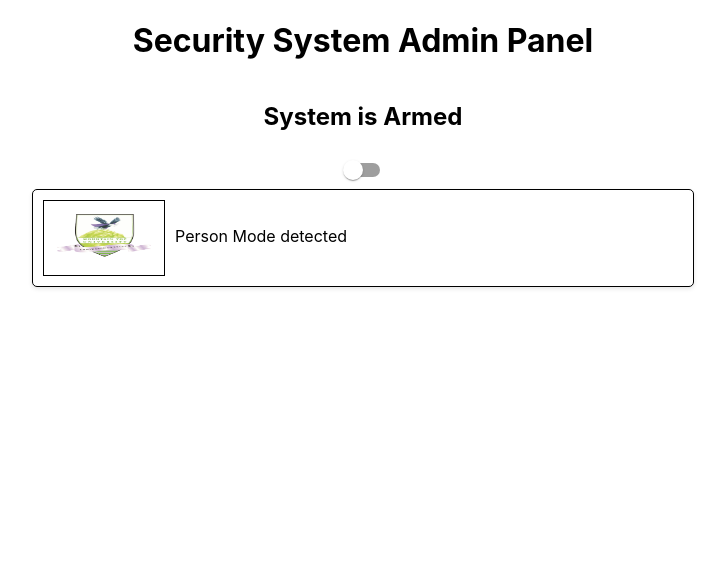
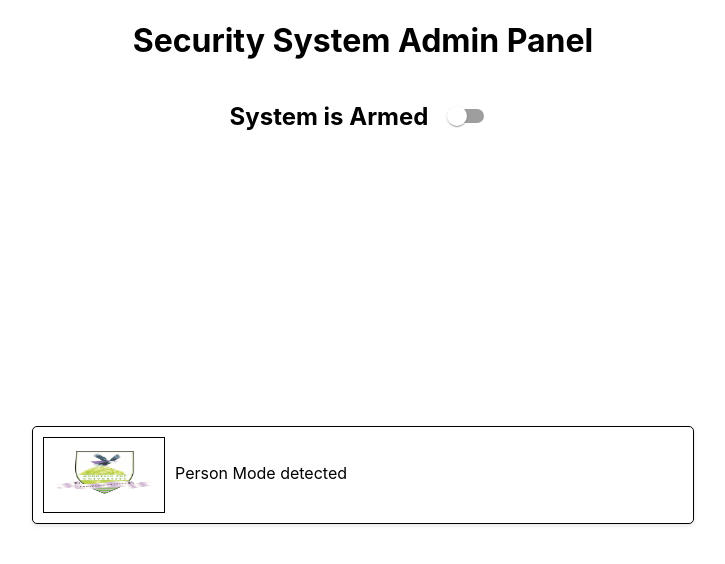
Before and after one commit to 56radius/mtusecuritycentre, a React (Create React App) app: page /home in a window 1280 px wide. Shown: the top 564 px of the page, without its empty margins (277-1002 px from the left). Built offline with nearby package versions, Linux system fonts and the light colour scheme.

Commit message:
Committing the security system switch icon

```diff
--- a/src/components/homescreen.js
+++ b/src/components/homescreen.js
@@ -7,15 +7,10 @@ import FirstThumbnail from ".././images/logo.png";
 
 function HomeScreen() {
   return (
-    <div>
-      <div
-        className="title"
-        style={{
-          flexDirection: "column",
-        }}
-      >
+    <div className="container">
+      <div className="title">
         <h1>Security System Admin Panel</h1>
-        <div className="switch" style={{ flexDirection: "row" }}>
+        <div className="switch-container">
           <h2>System is Armed</h2>
           <Switch color="primary" />
         </div>
--- a/src/css/homescreen.css
+++ b/src/css/homescreen.css
@@ -1,11 +1,4 @@
 /* homescreen.css */
-
-.title {
-  display: flex;
-  justify-content: center;
-  text-align: center;
-}
-
 .card {
   border: 1px solid #000; /* Border width and color */
   padding: 10px; /* Add padding to the card content */
@@ -21,7 +14,6 @@
 .imageCover {
   border: 1px solid #000; /* Border around the image */
   padding: 10px; /* Add padding to the image container */
-
 }
 
 img {
@@ -33,3 +25,26 @@ img {
   padding: 10px; /* Add padding to the text content */
   flex: 1; /* Allow text content to expand and fill available space */
 }
+
+.container {
+  display: flex;
+  flex-direction: column;
+  align-items: center;
+  justify-content: center;
+  height: 100vh; /* This ensures that the container takes the full height of the viewport */
+}
+
+.title {
+  text-align: center;
+}
+
+.switch-container {
+  display: flex;
+  align-items: center;
+  justify-content: center;
+  margin-top: 10px; /* Adjust the margin as needed */
+}
+
+.switch-container h2 {
+  margin-right: 10px; /* Adjust the margin as needed */
+}
```
